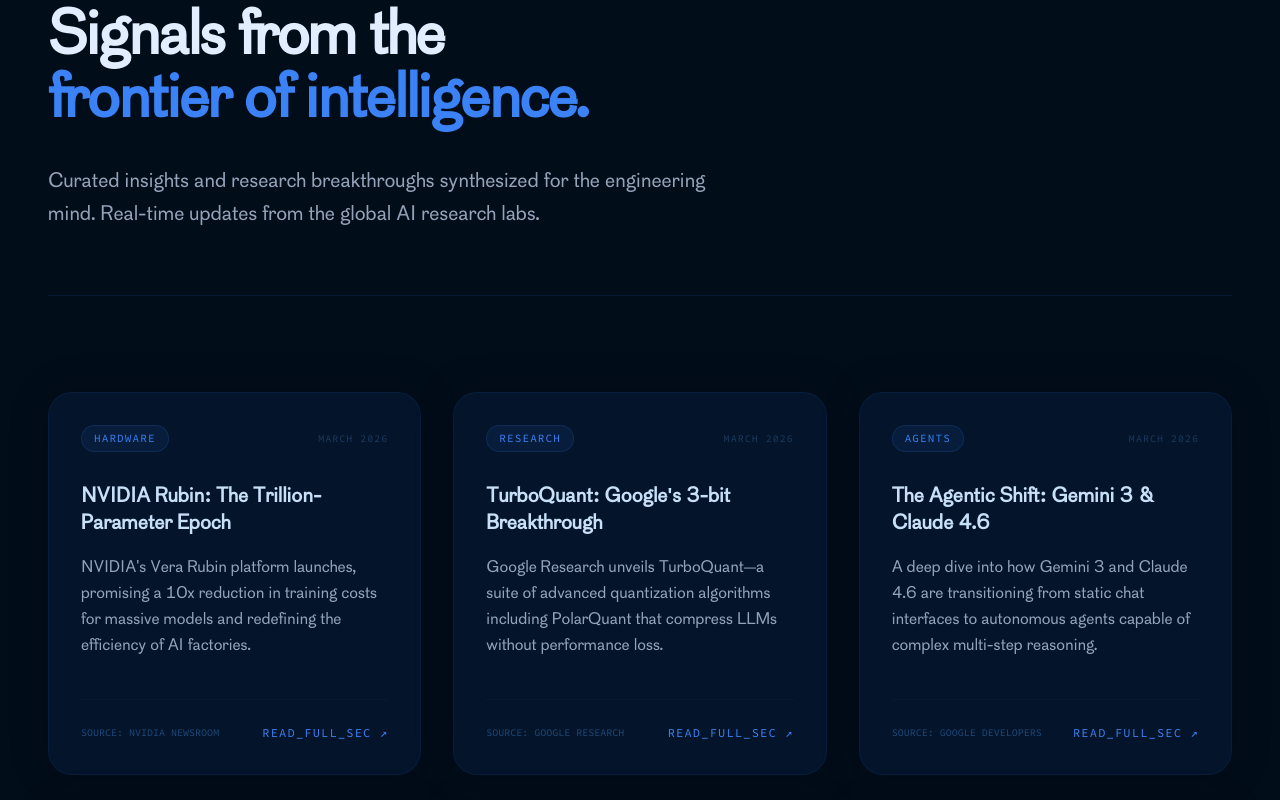
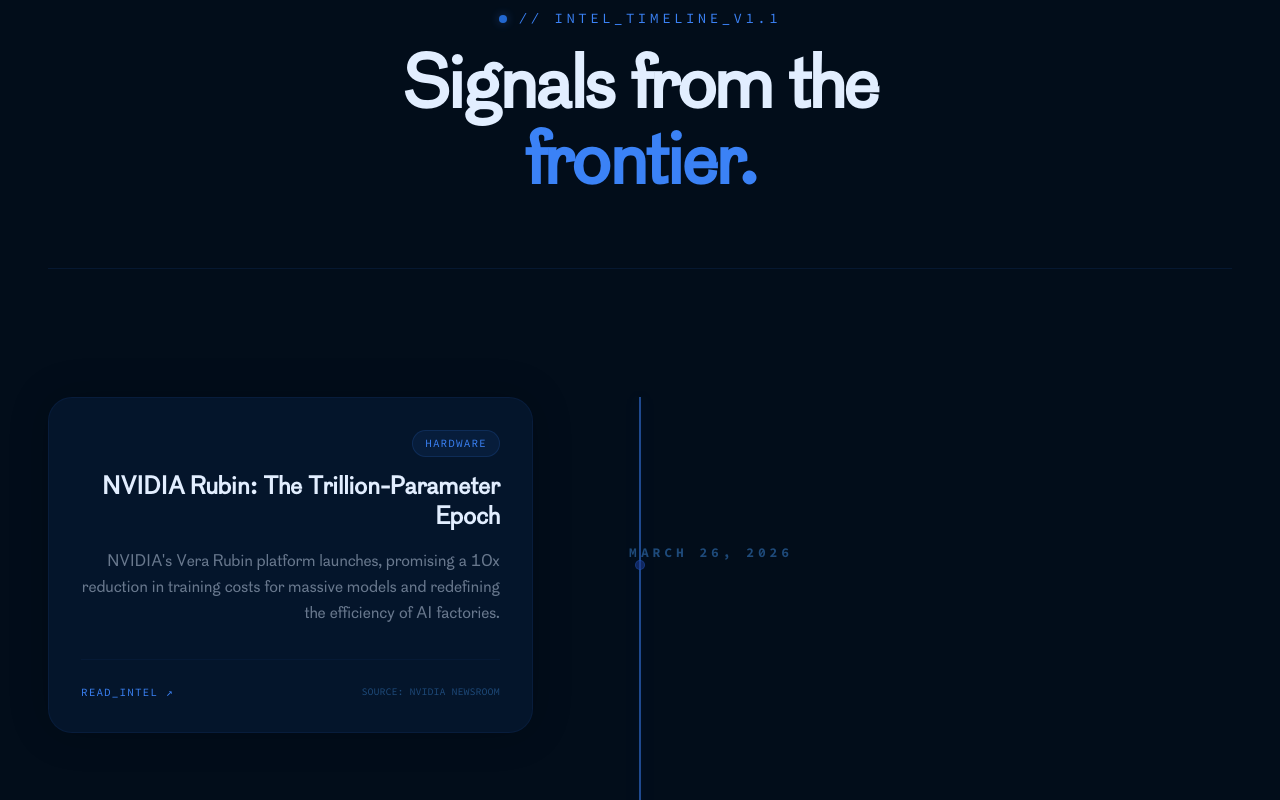
Before and after one commit to Jeyakaran-tech/envaedha, a Next.js app: page /blog in a window 1280 px wide. Shown: the part 120-920 px from the top of the page. Built offline with nearby package versions, Linux system fonts and the light colour scheme.

Commit message:
feat: Redesign blog page as a scroll-driven timeline with alternating blog post cards and a glowing progress line.

```diff
--- a/src/app/blog/page.tsx
+++ b/src/app/blog/page.tsx
@@ -1,5 +1,13 @@
 "use client";
 
+/**
+ * BLOG TIMELINE
+ * Transformed from a static grid to a scroll-driven timeline.
+ * Center vertical line that "glows" and follows progress as the user scrolls.
+ * Alternating blog cards on left and right sides.
+ */
+
+import { useEffect, useRef, useState } from "react";
 import Navbar from "@/components/ui/navbar";
 import Footer from "@/components/ui/footer";
 import { useScrollReveal } from "@/hooks/use-scroll-reveal";
@@ -7,7 +15,7 @@
 const BLOG_POSTS = [
     {
         id: "01",
-        date: "MARCH 2026",
+        date: "MARCH 26, 2026",
         category: "HARDWARE",
         title: "NVIDIA Rubin: The Trillion-Parameter Epoch",
         excerpt: "NVIDIA's Vera Rubin platform launches, promising a 10x reduction in training costs for massive models and redefining the efficiency of AI factories.",
@@ -16,7 +24,7 @@
     },
     {
         id: "02",
-        date: "MARCH 2026",
+        date: "MARCH 25, 2026",
         category: "RESEARCH",
         title: "TurboQuant: Google's 3-bit Breakthrough",
         excerpt: "Google Research unveils TurboQuant—a suite of advanced quantization algorithms including PolarQuant that compress LLMs without performance loss.",
@@ -25,7 +33,7 @@
     },
     {
         id: "03",
-        date: "MARCH 2026",
+        date: "MARCH 24, 2026",
         category: "AGENTS",
         title: "The Agentic Shift: Gemini 3 & Claude 4.6",
         excerpt: "A deep dive into how Gemini 3 and Claude 4.6 are transitioning from static chat interfaces to autonomous agents capable of complex multi-step reasoning.",
@@ -34,7 +42,7 @@
     },
     {
         id: "04",
-        date: "MARCH 2026",
+        date: "MARCH 17, 2026",
         category: "MODELS",
         title: "OpenAI Deploys GPT-5.4 and GPT-5.4 Pro",
         excerpt: "The latest iteration of GPT-5 focuses on advanced tool-use and autonomous software engineering, directly integrated into the OpenAI API and ChatGPT.",
@@ -43,7 +51,7 @@
     },
     {
         id: "05",
-        date: "MARCH 2026",
+        date: "MARCH 12, 2026",
         category: "INFRASTRUCTURE",
         title: "Lyria 3 Pro: DeepMind's Creative Core",
         excerpt: "Google DeepMind launches Lyria 3 Pro, a multimodal model that unified vision, audio, and reasoning benchmarks across creative industries.",
@@ -52,7 +60,7 @@
     },
     {
         id: "06",
-        date: "MARCH 2026",
+        date: "MARCH 05, 2026",
         category: "SECURITY",
         title: "Agentic SIEM: Databricks Lakewatch",
         excerpt: "Databricks introduces the first agentic security information and event management system, leveraging autonomous agents for real-time threat response.",
@@ -61,95 +69,181 @@
     },
 ];
 
-export default function BlogPage() {
-    const revealRef = useScrollReveal();
-    const gridRef = useScrollReveal<HTMLDivElement>({ threshold: 0.05 });
+function TimelineLine() {
+    const containerRef = useRef<HTMLDivElement>(null);
+    const lineRef = useRef<HTMLDivElement>(null);
+    const dotRef = useRef<HTMLDivElement>(null);
+
+    useEffect(() => {
+        let rafId: number;
+
+        const handleScroll = () => {
+            if (!containerRef.current || !lineRef.current || !dotRef.current) return;
+
+            const rect = containerRef.current.getBoundingClientRect();
+            const viewportH = window.innerHeight;
+
+            const start = viewportH * 0.4;
+            const total = rect.height;
+            const current = -rect.top + start;
+
+            const p = Math.min(Math.max((current / total) * 100, 0), 100);
+
+            // Direct DOM updates are much smoother for 60fps scroll tracking
+            lineRef.current.style.height = `${p}%`;
+            dotRef.current.style.top = `${p}%`;
+        };
+
+        const onScroll = () => {
+            cancelAnimationFrame(rafId);
+            rafId = requestAnimationFrame(handleScroll);
+        };
+
+        window.addEventListener("scroll", onScroll, { passive: true });
+        handleScroll();
+        return () => {
+            window.removeEventListener("scroll", onScroll);
+            cancelAnimationFrame(rafId);
+        };
+    }, []);
 
     return (
-        <div className="flex min-h-screen flex-col" style={{ background: "#020d1a" }}>
-            <Navbar />
+        <div ref={containerRef} className="absolute left-1/2 -translate-x-1/2 top-0 bottom-32 w-px bg-blue-900/20 hidden md:block">
+            {/* The "Glow" progress line */}
+            <div
+                ref={lineRef}
+                className="absolute top-0 left-0 w-full bg-gradient-to-bottom will-change-[height]"
+                style={{
+                    height: `0%`,
+                    background: "linear-gradient(to bottom, #3b82f6 0%, #3b82f6 90%, transparent 100%)",
+                    boxShadow: "0 0 15px rgba(59,130,246,0.3)"
+                }}
+            />
 
-            <main className="flex-1 pt-32 pb-20">
-                <div className="mx-auto max-w-7xl px-6 lg:px-12">
+            {/* Moving light point at the tip */}
+            <div
+                ref={dotRef}
+                className="absolute left-1/2 -translate-x-1/2 w-4 h-4 rounded-full bg-blue-500 shadow-[0_0_20px_rgba(59,130,246,0.8)] border-2 border-[#020d1a] z-20 will-change-[top] -translate-y-[8px]"
+                style={{ top: `0%` }}
+            />
+        </div>
+    );
+}
 
-                    {/* Header */}
-                    <header ref={revealRef} className="reveal mb-24 border-b border-blue-500/10 pb-16">
-                        {/* <div className="flex items-center gap-3 mb-6">
-                            <span className="w-2 h-2 rounded-full bg-blue-500 animate-pulse" />
-                            <p className="font-mono text-[14px] tracking-[0.25em]" style={{ color: "#3b82f6" }}>// INTEL_FEED_V4.8</p>
-                        </div> */}
-                        <h1 className="text-5xl sm:text-6xl font-bold tracking-tight max-w-4xl leading-[1.05]" style={{ color: "#e2eeff" }}>
-                            Signals from the<br />
-                            <span style={{ color: "#3b82f6" }}>frontier of intelligence.</span>
-                        </h1>
-                        <p className="mt-8 text-xl font-sans max-w-2xl leading-relaxed" style={{ color: "#94a3b8" }}>
-                            Curated insights and research breakthroughs synthesized for the engineering mind. Real-time updates from the global AI research labs.
-                        </p>
-                    </header>
+function BlogPostCard({ post, index }: { post: typeof BLOG_POSTS[0], index: number }) {
+    const revealRef = useScrollReveal({ threshold: 0.1 });
+    const isEven = index % 2 === 0;
 
-                    {/* Blog Grid */}
-                    <div ref={gridRef} className="reveal-stagger grid grid-cols-1 md:grid-cols-2 lg:grid-cols-3 gap-8">
-                        {BLOG_POSTS.map((post) => (
-                            <article
-                                key={post.id}
-                                className="group relative rounded-3xl p-8 transition-all duration-300 hover:scale-[1.02]"
+    return (
+        <div
+            ref={revealRef}
+            className={`reveal flex flex-col md:flex-row items-center w-full mb-24 md:mb-36 relative ${isEven ? "md:flex-row" : "md:flex-row-reverse"}`}
+        >
+            {/* Card half */}
+            <div className={`w-full md:w-[45%] ${isEven ? "text-left md:text-right md:pr-12" : "text-left md:pl-12"}`}>
+                <div
+                    className="p-8 rounded-3xl relative overflow-hidden group transition-all duration-500 hover:scale-[1.02]"
                     style={{
                         background: "#04152b",
                         border: "1px solid rgba(59,130,246,0.08)",
                         boxShadow: "0 0 40px rgba(0,0,0,0.2)"
                     }}
                 >
-                                {/* Hover glow */}
                     <div className="absolute inset-0 rounded-3xl opacity-0 group-hover:opacity-100 transition-opacity pointer-events-none"
                         style={{ background: "radial-gradient(circle at top right, rgba(59,130,246,0.04), transparent 70%)" }} />
 
-                                <div className="relative z-10 flex flex-col h-full">
-                                    <div className="flex items-center justify-between mb-8">
+                    <div className="relative z-10">
+                        <div className={`flex items-center gap-3 mb-4 ${isEven ? "md:justify-end" : "justify-start"}`}>
                             <span className="font-mono text-[11px] tracking-widest px-3 py-1 rounded-full"
                                 style={{ background: "rgba(59,130,246,0.08)", color: "#3b82f6", border: "1px solid rgba(59,130,246,0.15)" }}>
                                 {post.category}
                             </span>
-                                        <span className="font-mono text-[10px] tracking-widest" style={{ color: "#1e3a5f" }}>{post.date}</span>
                         </div>
 
-                                    <h2 className="text-xl font-bold leading-snug mb-4 group-hover:text-blue-400 transition-colors" style={{ color: "#c7dff7" }}>
+                        <h2 className="text-2xl font-bold leading-tight mb-4 group-hover:text-blue-400 transition-colors" style={{ color: "#e2eeff" }}>
                             {post.title}
                         </h2>
 
-                                    <p className="text-base font-sans leading-relaxed mb-10 mt-auto" style={{ color: "#94a3b8" }}>
+                        <p className="text-base font-sans leading-relaxed mb-8 opacity-70" style={{ color: "#94a3b8" }}>
                             {post.excerpt}
                         </p>
 
-                                    <div className="flex items-center justify-between pt-6 border-t border-blue-500/5 mt-auto">
+                        <div className={`flex items-center justify-between pt-6 border-t border-blue-500/5 ${isEven ? "md:flex-row-reverse" : "flex-row"}`}>
                             <span className="font-mono text-[10px] uppercase" style={{ color: "#1e4a7a" }}>SOURCE: {post.source}</span>
                             <a
                                 href={post.url}
                                 target="_blank"
                                 rel="noopener noreferrer"
-                                            className="font-mono text-[12px] tracking-widest transition-colors flex items-center gap-2"
+                                className="font-mono text-[11px] tracking-widest transition-colors flex items-center gap-2 group/btn"
                                 style={{ color: "#3b82f6" }}
                             >
-                                            READ_FULL_SEC ↗
+                                READ_INTEL <span className="group-hover/btn:translate-x-1 transition-transform">↗</span>
                             </a>
                         </div>
                     </div>
-                            </article>
+                </div>
+            </div>
+
+            {/* Middle point (Intersection) */}
+            <div className="hidden md:flex absolute left-1/2 -translate-x-1/2 items-center justify-center w-8 h-8 z-10">
+                <div className="w-2.5 h-2.5 rounded-full bg-blue-900/60 border border-blue-500/20 group-in-view:bg-blue-500 group-in-view:shadow-[0_0_15px_rgba(59,130,246,0.6)]" />
+            </div>
+
+            {/* Date half (Empty space on mobile) */}
+            <div className={`hidden md:block w-1/2 ${isEven ? "pl-12" : "pr-12 text-right"}`}>
+                <p className="font-mono text-[13px] tracking-[0.3em] font-bold" style={{ color: "#1e4a7a" }}>
+                    {post.date}
+                </p>
+                <div className="w-12 h-px bg-gradient-to-right from-blue-900/40 to-transparent mt-2 inline-block" />
+            </div>
+        </div>
+    );
+}
+
+export default function BlogPage() {
+    const revealRef = useScrollReveal();
+
+    return (
+        <div className="flex min-h-screen flex-col" style={{ background: "#020d1a" }}>
+            <Navbar />
+
+            <main className="flex-1 pt-32 pb-40">
+                <div className="mx-auto max-w-7xl px-6 lg:px-12">
+
+                    {/* Header */}
+                    <header ref={revealRef} className="reveal mb-32 border-b border-blue-500/10 pb-16 text-center">
+                        <div className="flex items-center justify-center gap-3 mb-6">
+                            <span className="w-2 h-2 rounded-full bg-blue-500 animate-pulse shadow-[0_0_10px_rgba(59,130,246,0.5)]" />
+                            <p className="font-mono text-[14px] tracking-[0.25em]" style={{ color: "#3b82f6" }}>// INTEL_TIMELINE_V1.1</p>
+                        </div>
+                        <h1 className="text-5xl sm:text-7xl font-bold tracking-tight leading-[1.05]" style={{ color: "#e2eeff" }}>
+                            Signals from the<br />
+                            <span style={{ color: "#3b82f6" }}>frontier.</span>
+                        </h1>
+                    </header>
+
+                    {/* Timeline Container */}
+                    <div className="relative mt-24">
+                        <TimelineLine />
+
+                        <div className="relative flex flex-col items-center">
+                            {BLOG_POSTS.map((post, idx) => (
+                                <BlogPostCard key={post.id} post={post} index={idx} />
                             ))}
+                        </div>
                     </div>
 
                     {/* Bottom CTA */}
                     <div className="mt-32 text-center p-16 rounded-[40px] relative overflow-hidden"
                         style={{ background: "rgba(59,130,246,0.02)", border: "1px dashed rgba(59,130,246,0.15)" }}>
-                        <h3 className="text-2xl font-bold mb-4" style={{ color: "#e2eeff" }}>Stay at the frontier.</h3>
+                        <h3 className="text-2xl font-bold mb-4" style={{ color: "#e2eeff" }}>Stay in the loop.</h3>
                         <p className="text-base font-sans max-w-lg mx-auto mb-8" style={{ color: "#94a3b8" }}>
-                            Our engineering team monitors over 40 arXiv repositories and 100+ research blogs daily.
+                            Our engineering team monitors search signals across 100+ research repositories daily.
                         </p>
-                        <button className="px-8 py-3 rounded-full font-mono text-[12px] tracking-widest font-bold transition-all"
-                            style={{ background: "#3b82f6", color: "#fff" }}
-                            onMouseEnter={e => e.currentTarget.style.boxShadow = "0 0 20px rgba(59,130,246,0.4)"}
-                            onMouseLeave={e => e.currentTarget.style.boxShadow = "none"}
+                        <button className="px-8 py-3 rounded-full font-mono text-[12px] tracking-widest font-bold transition-all border border-blue-500/30 hover:bg-blue-500/10"
+                            style={{ color: "#93c5fd" }}
                         >
-                            ENQUIRE_FOR_RESEARCH_PARTNERSHIP
+                            ENQUIRE_FOR_PARTNERSHIP
                         </button>
                     </div>
 
```
Lines whose indentation alone changed are shown as unchanged.
